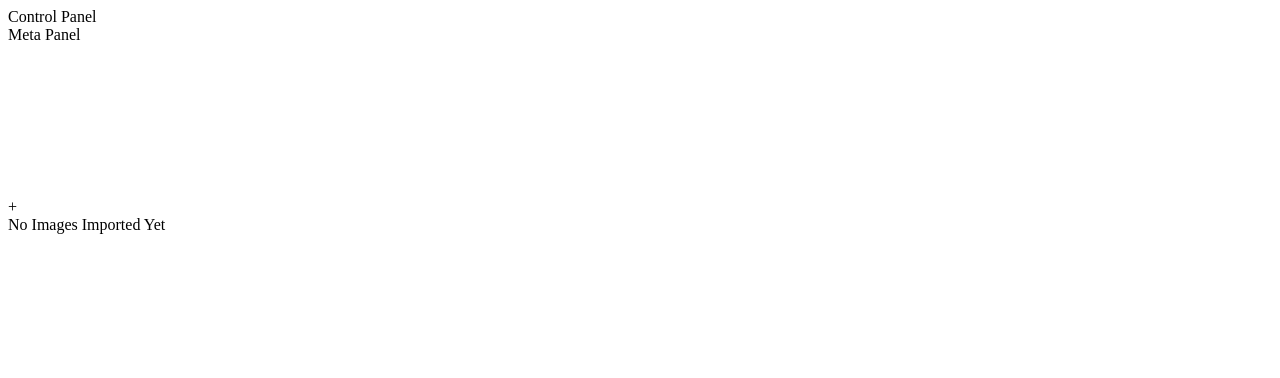
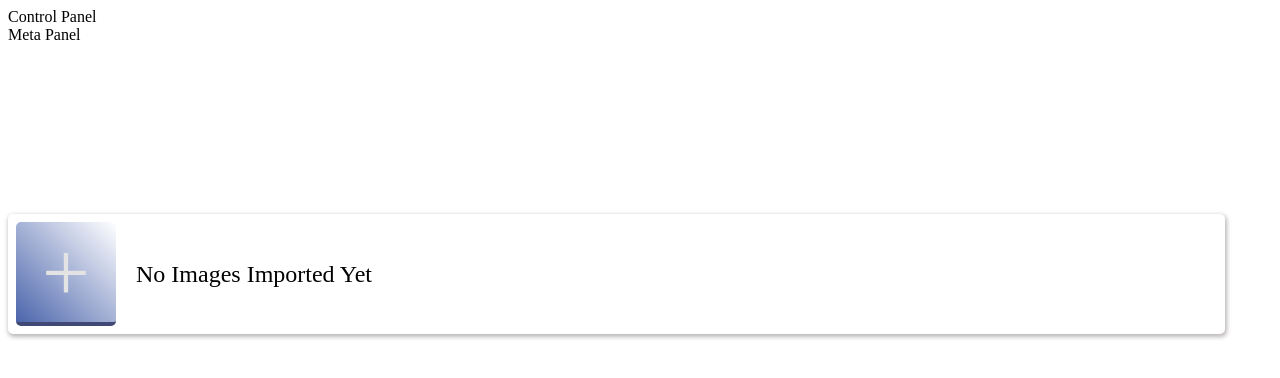
Before and after one commit to cosmicsplendor/texture-atlas-generator-gui, a React app: page / in a window 1280 px wide. Shown: the top 378 px of the page. Built offline with nearby package versions, Linux system fonts and the light colour scheme; the HTML template or start-up script is replaced by a standard one.

Commit message:
Integrate css modules support

```diff
--- a/package.json
+++ b/package.json
@@ -16,7 +16,9 @@
     "@babel/preset-env": "^7.12.11",
     "@babel/preset-react": "^7.12.10",
     "babel-loader": "^8.2.2",
+    "css-loader": "^5.0.1",
     "file-loader": "^6.2.0",
+    "style-loader": "^2.0.0",
     "webpack": "^5.11.1",
     "webpack-cli": "^4.3.1",
     "webpack-dev-server": "^3.11.1"
--- a/src/components/ImportPanel/ImportBtn.js
+++ b/src/components/ImportPanel/ImportBtn.js
@@ -1,6 +1,7 @@
 import { useCallback, useContext } from "react"
 
 import AppContext from "../../AppContext"
+import styles from "./style.css"
 
 const readFile = file => {
     return new Promise((resolve, reject) => {
@@ -25,7 +26,7 @@ export default () => {
        <>
         <input id="import-field" type="file" style={{ display: "none" }} onChange={onNewFiles} multiple></input>
         <label htmlFor="import-field">
-            <div className="import-panel-add import-panel-item">
+            <div className={styles.importPanelAddBtn}>
                     +
             </div>
         </label>
--- a/src/components/ImportPanel/ImportedItemsList/ImportedItem.js
+++ b/src/components/ImportPanel/ImportedItemsList/ImportedItem.js
@@ -1,6 +1,7 @@
-import checkboardImg from "./checkboard.png"
+import styles from "../style.css"
+
 export default ({ src }) => {
     return (
-        <img src={src} className="import-panel-item" style={{ background: `url(${checkboardImg})`, backgroundSize: "100px 100px"}}/>
+        <img src={src} className="import-panel-item" className={styles.importedImg}/>
     )
 }
--- a/src/components/ImportPanel/ImportedItemsList/index.js
+++ b/src/components/ImportPanel/ImportedItemsList/index.js
@@ -2,6 +2,7 @@ import { useContext } from "react"
 
 import AppContext from "../../../AppContext"
 import ImportedItem from "./ImportedItem"
+import styles from "../style.css"
 
 export default () => {
     const { imports } = useContext(AppContext)
@@ -11,7 +12,7 @@ export default () => {
             {
                 imports.length ?
                 imports.map(item => <ImportedItem key={item.id} {...item}/>) :
-                <div className="empty-imports-msg"> No Images Imported Yet </div>
+                <div className={styles.noImportsMsg}> No Images Imported Yet </div>
             }
         </>
     )
--- a/src/components/ImportPanel/index.js
+++ b/src/components/ImportPanel/index.js
@@ -1,9 +1,10 @@
 import ImportedItems from "./ImportedItemsList"
 import ImportBtn from "./ImportBtn"
+import styles from "./style.css"
 
 export default () => {
     return (
-        <div className="import-panel">
+        <div className={styles.importPanel}>
             <ImportBtn />
             <ImportedItems />
         </div>
--- /dev/null
+++ b/src/components/ImportPanel/style.css
@@ -0,0 +1,50 @@
+.importPanel {
+    display: flex;
+    align-items: center;
+    padding: 0.5em;
+    box-shadow: 1px 2px 4px 1px #bdb8b8;
+    border-radius: 5px;
+    display: flex;
+    width: 95%;
+    margin: 1em 0;
+}
+
+.importPanelItem {
+    height: 100px;
+    width: 100px;
+    border-radius: 5px;
+}
+
+.importedImg {
+    composes: importPanelItem;
+    box-shadow: 1px 2px 4px 1px #bdb8b8;
+    margin-right: 10px;
+    object-fit: scale-down;
+    border: 1px solid #bbb;
+    background: url("./checkerboard.png");
+    background-size: "100px 100px";
+}
+
+.importPanelAddBtn {
+    composes: importPanelItem;
+    background: linear-gradient(45deg, rgb(30, 62, 151), transparent);
+    border-bottom: 4px outset rgb(35, 55, 168);
+    font-size: 85px;
+    opacity: 0.8;
+    margin-right: 20px;
+    display: flex;
+    justify-content: center;
+    align-items: center;
+    color: rgb(221, 221, 221);
+    cursor: pointer;
+
+}
+
+.importPanelAddBtn:hover, .importPanelAddBtn:focus, .importPanelAddBtn:active {
+    opacity: 1;
+    font-size: 95px;
+}
+
+.noImportsMsg {
+    font-size: 1.5em;
+}
--- a/src/index.js
+++ b/src/index.js
@@ -14,5 +14,3 @@ const AppContainer = () => {
 }
 
 reactDOM.render(<AppContainer />, document.querySelector("#app-container"))
-
-export default AppContext
--- a/webpack.config.js
+++ b/webpack.config.js
@@ -20,7 +20,20 @@ module.exports = {
                 }
             },
             {
-                test: /.jsx?$/,
+                test: /\.css$/,
+                use: [
+                    "style-loader",
+                    {
+                        loader: "css-loader",
+                        options: {
+                            importLoaders: 1,
+                            modules: true
+                        }
+                    }
+                ]
+            },
+            {
+                test: /\.jsx?$/,
                 exclude: "/node_modules",
                 use: {
                     loader: "babel-loader",
```
Also changed, not shown: src/components/ImportPanel/checkerboard.png (renamed from src/components/ImportPanel/ImportedItemsList/checkboard.png), 2 other files (tests, documents, lock files or other folders).
